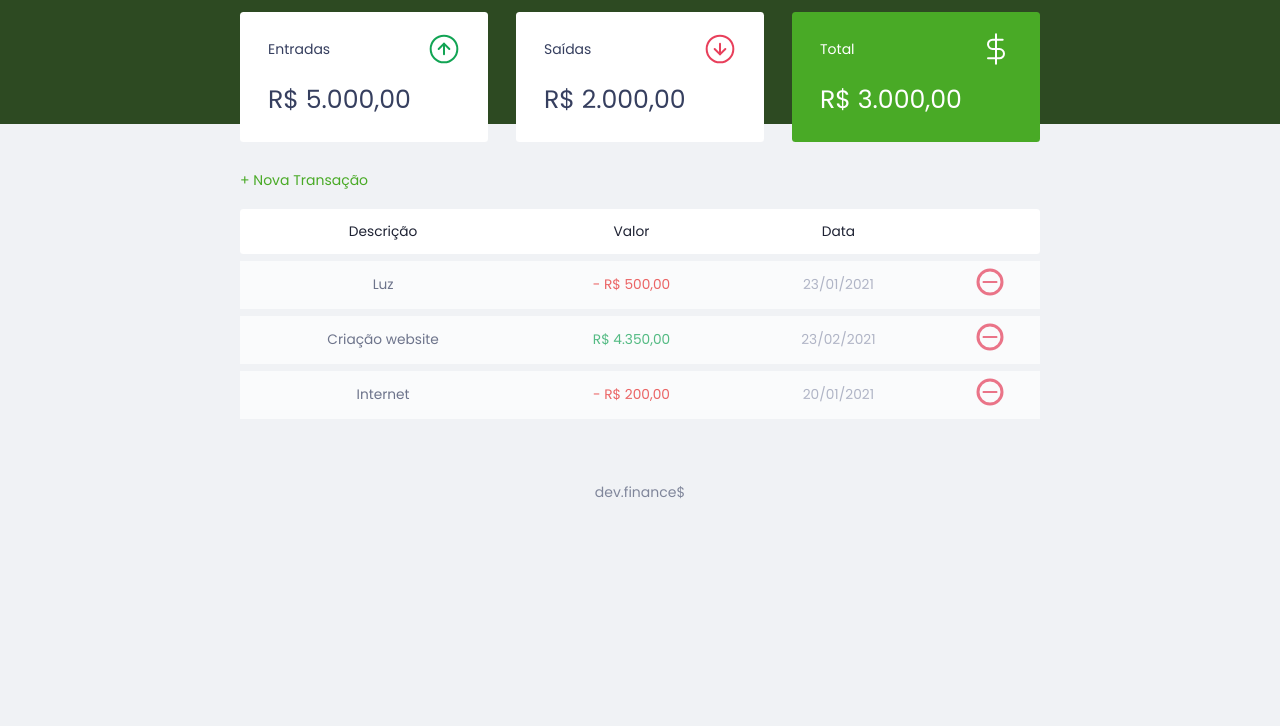
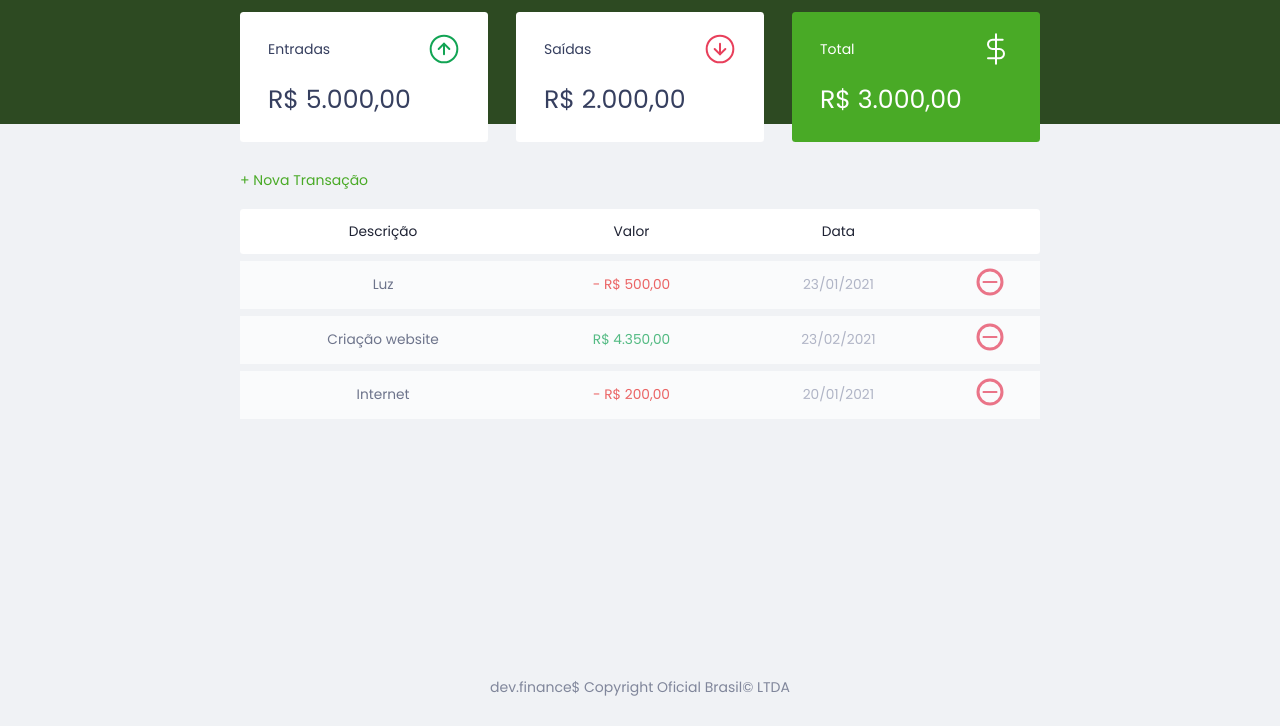
Before and after one commit to alicepsz98/dev.finances_maratona-discover, a plain HTML site: page index.html in a window 1280 px wide. Shown: the part 74-800 px from the top of the page. Drawn offline with Linux system fonts and the light colour scheme.

Commit message:
footer repair

```diff
--- a/css/style.css
+++ b/css/style.css
@@ -264,11 +264,15 @@ input {
 
 /* ==== Footer ==== */
 footer {
+  width: 100%;
   text-align: center;
+  position: fixed;
+  bottom: 0;
   padding: 4rem 0 2rem;
   color: var(--dark-blue);
   opacity: 0.6;
 }
+
 
 /* ==== Responsive ==== */
 @media (min-width: 400px) {
--- a/index.html
+++ b/index.html
@@ -122,7 +122,7 @@
     </section>
   </main>
   <footer>
-    <p>dev.finance$</p>
+    <p>dev.finance$ Copyright Oficial Brasil© LTDA</p>
   </footer>
 </body>
 
```
